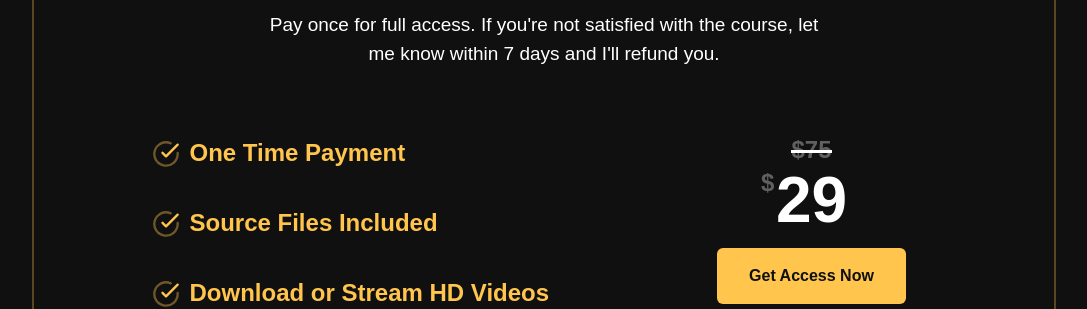
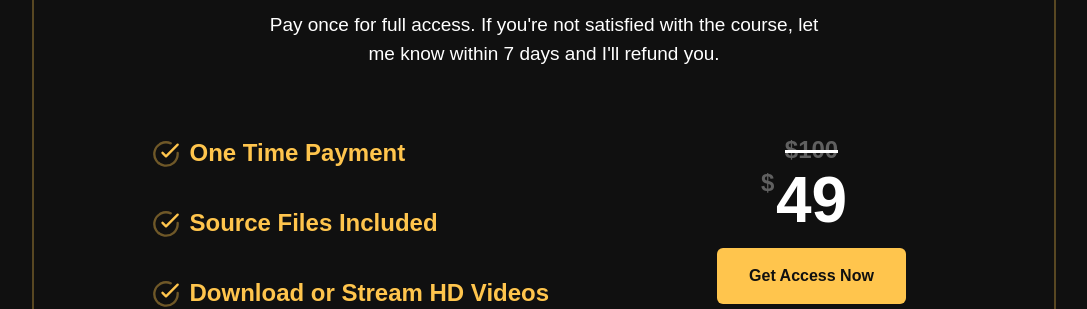
Before and after one commit to philipcdavis/reactfordesign.github.io, a Next.js app: page / in a window 1280 px wide. Shown: the part 2860-3169 px from the top of the page, without its empty margins (96-1183 px from the left). Built offline with nearby package versions, Linux system fonts and the light colour scheme; a web font is replaced by a local one.

Commit message:
updated pricing

```diff
--- a/components/PurchaseCard.js
+++ b/components/PurchaseCard.js
@@ -71,12 +71,12 @@ const PurchaseCard = function (props) {
         </Box>
         <Box textAlign="center" mx="auto" width={[1, "250px"]}>
           <Strikethrough mt={0} fontSize={[3, 4]} color={color.gray1}>
-            $75
+            $100
           </Strikethrough>
           <Box>
             <Price lineHeight={1} mb={3} fontSize={[6, 7]} color="white">
               <Smallar fontSize={[3, 4]}>$</Smallar>
-              <Largar>29</Largar>
+              <Largar>49</Largar>
             </Price>
           </Box>
           <BtnRainbow
```
